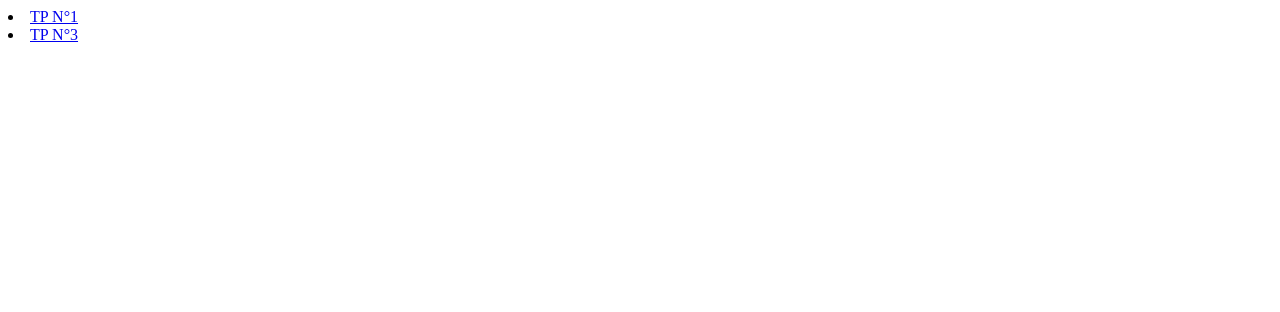
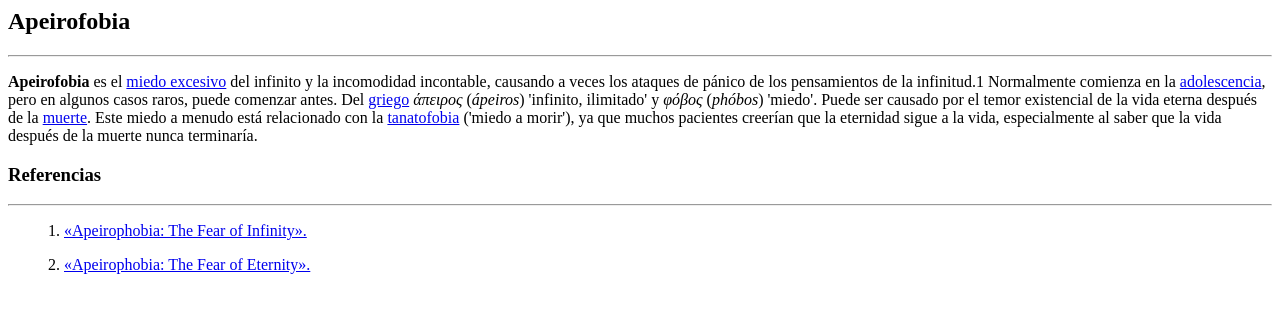
Before and after one commit to juanhoogstra/plataformas-moviles-entregas, a plain HTML site: page index.html in a window 1280 px wide. Drawn offline with Linux system fonts and the light colour scheme.

Commit message:
Add files via upload

```diff
--- a/index.html
+++ b/index.html
@@ -1,6 +1,19 @@
 <html>
-    <body>
-        <li><a href="tp-1/index.html">TP N°1</li>
-        <li><a href="tp-3/index.html">TP N°3</li>
-    </body>
+    <head>
+        <title>Apeirofobia - Wikipedia, la enciclopedia libre</title>
+    </head>
+
+       <h2>Apeirofobia</h2>
+       <hr>
+
+        <p style=><strong>Apeirofobia</strong> es el <a href="https://es.wikipedia.org/wiki/Fobia">miedo excesivo</a> del infinito y la incomodidad incontable, causando a veces los ataques de pánico de los pensamientos de la infinitud.1 Normalmente comienza en la <a href="https://es.wikipedia.org/wiki/Adolescencia">adolescencia</a>, pero en algunos casos raros, puede comenzar antes. Del <a href="https://es.wikipedia.org/wiki/Idioma_griego">griego</a> <i>άπειρος</i> (<em>ápeiros</em>) 'infinito, ilimitado' y <i>φόβος</i> (<em>phóbos</em>) 'miedo'. Puede ser causado por el temor existencial de la vida eterna después de la <a href="https://es.wikipedia.org/wiki/Muerte">muerte</a>. Este miedo a menudo está relacionado con la <a href="https://es.wikipedia.org/wiki/Tanatofobia">tanatofobia</a> ('miedo a morir'), ya que muchos pacientes creerían que la eternidad sigue a la vida, especialmente al saber que la vida después de la muerte nunca terminaría.</p>
+
+        <h3>Referencias</h3>
+        <hr>
+        <ol>
+            1. <a href="https://exploringyourmind.com/apeirophobia-fear-infinity/">«Apeirophobia: The Fear of Infinity».</a>
+        </ol>
+        <ol>
+            2. <a href="https://www.theatlantic.com/science/archive/2016/09/apeirophobia-the-fear-of-eternity/498368/s">«Apeirophobia: The Fear of Eternity».</a>
+        </ol>
 </html>
```
